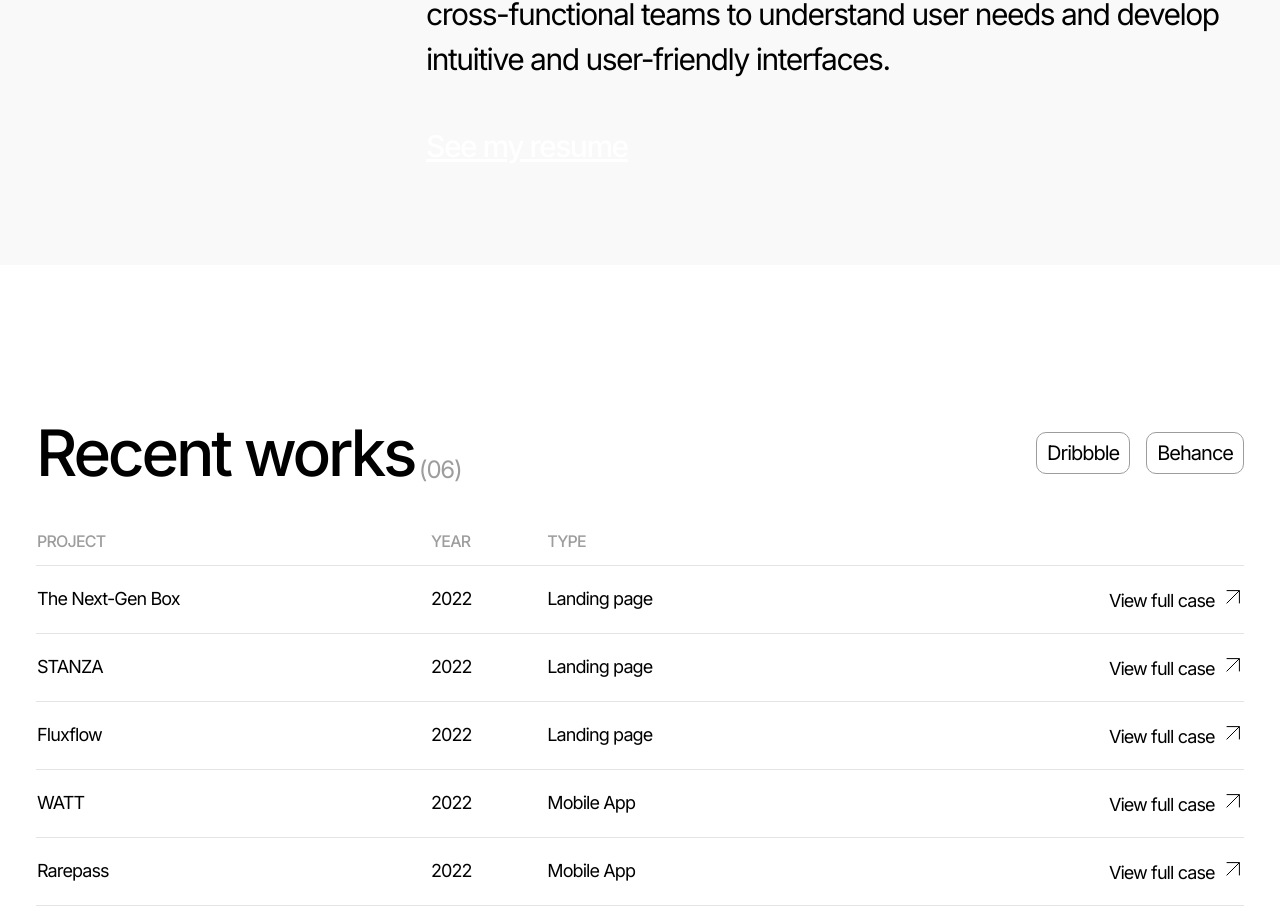
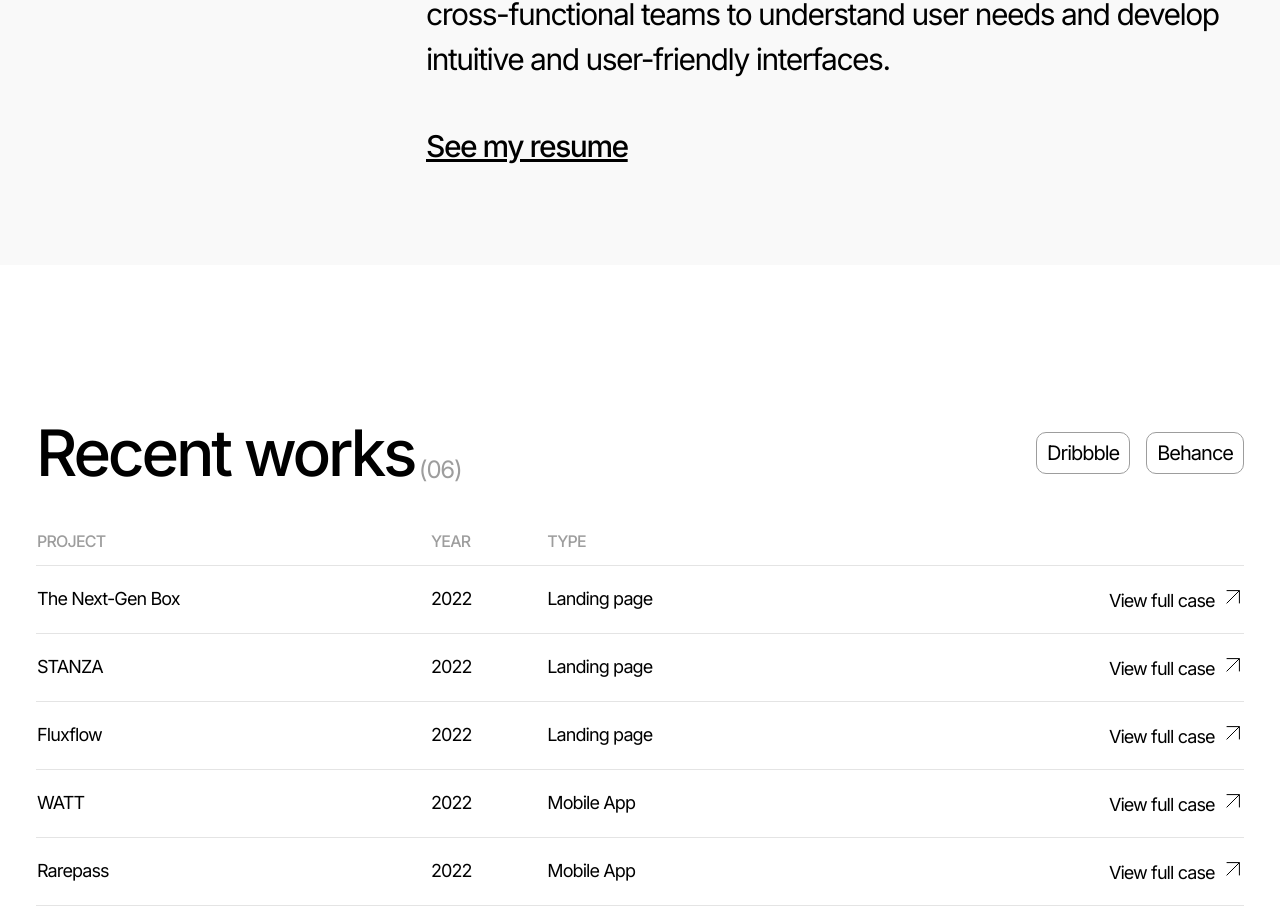
Before and after one commit to cascadetile/yasch, a React (Create React App) app: page / in a window 1280 px wide. Shown: the part 1415-2335 px from the top of the page. Built offline with nearby package versions, Linux system fonts and the light colour scheme.

Commit message:
fix: StoryOnMe link color

```diff
--- a/src/components/StoryOnMe/style.css
+++ b/src/components/StoryOnMe/style.css
@@ -78,11 +78,7 @@
 
   /* Black */
 
-  color: #000000;
-}
-
-.story-on-me__resume-link {
-  color: #FFFFFF;
+  color: inherit;
 }
 
 @media (max-width: 1200px) {
```
